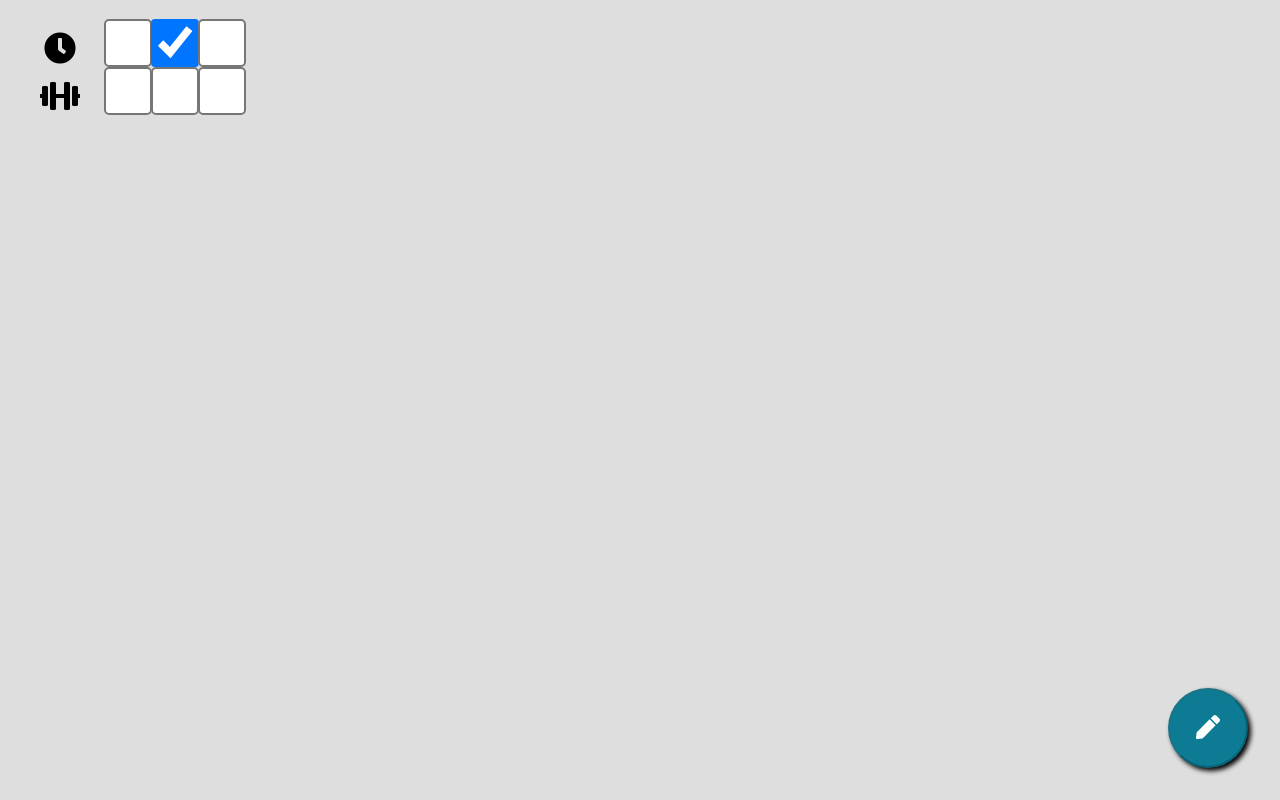
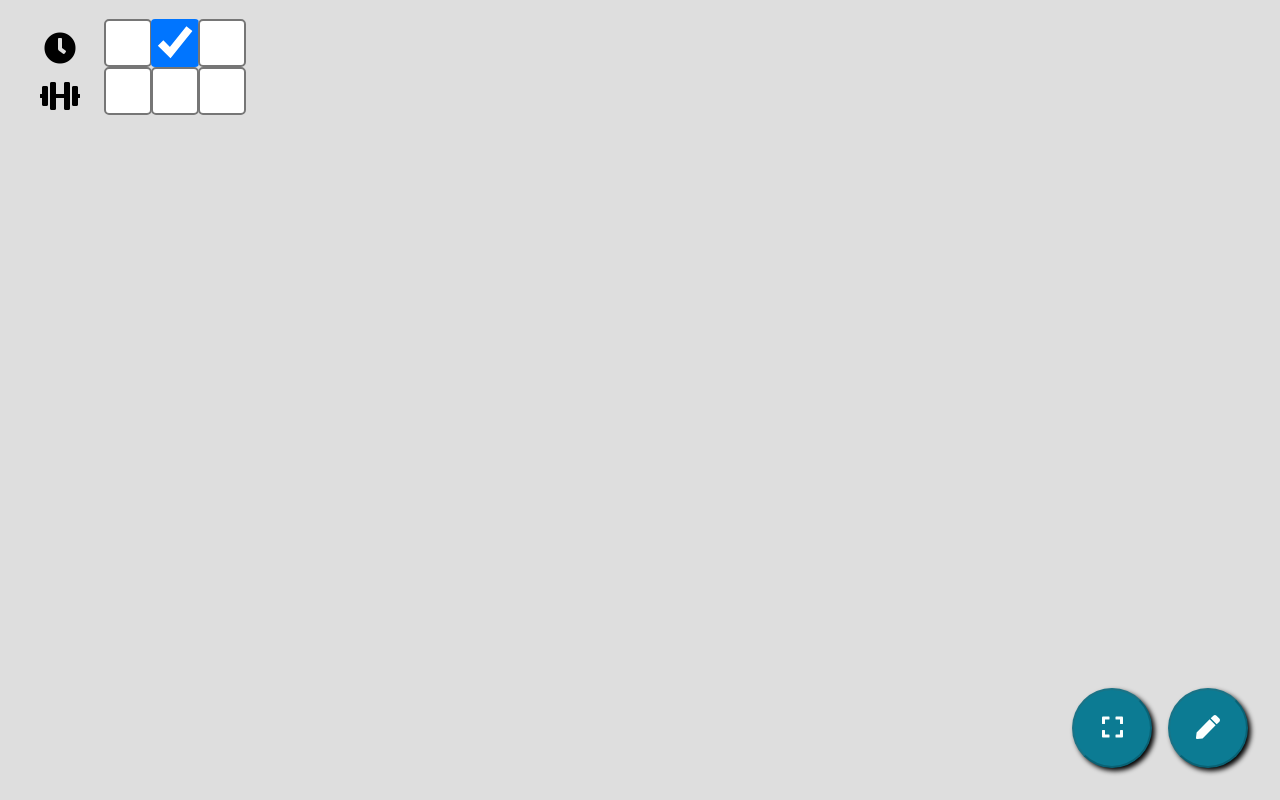
Before and after one commit to AuroraLS3/Good-Morning-dashboard, a React (Create React App) app in the folder application/: page / in a window 1280 px wide. Built offline with nearby package versions, Linux system fonts and the light colour scheme.

Commit message:
Added a fullscreen button

```diff
--- a/application/public/index.html
+++ b/application/public/index.html
@@ -26,7 +26,7 @@
     -->
     <title>Good morning dashboard</title>
   </head>
-  <body>
+  <body allowfullscreen>
     <noscript>You need to enable JavaScript to run this app.</noscript>
     <div id="root"></div>
     <!--
--- a/application/src/components/Dashboard.css
+++ b/application/src/components/Dashboard.css
@@ -1,7 +1,4 @@
-.edit-button {
-    position: fixed;
-    right: 2rem;
-    bottom: 2rem;
+.edit-button, .fullscreen-button {
     background-color: var(--color-dark);
     display: block;
     height: 5rem;
@@ -13,7 +10,19 @@
     color: var(--color-light);
 }
 
-.edit-button:hover {
+.edit-button {
+    position: fixed;
+    right: 2rem;
+    bottom: 2rem;
+}
+
+.fullscreen-button {
+    position: fixed;
+    right: 8rem;
+    bottom: 2rem;
+}
+
+.edit-button:hover, .fullscreen-button:hover {
     filter: brightness(1.1);
     cursor: pointer;
 }
--- a/application/src/components/Dashboard.js
+++ b/application/src/components/Dashboard.js
@@ -1,6 +1,7 @@
 import "./Dashboard.css";
 import React from "react";
 import EditButton from "./EditButton.js";
+import FullscreenButton from "./FullscreenButton.js";
 import Checkboxes from "./Checkboxes.js";
 import Storage from "../localStorage.js";
 
@@ -111,6 +112,7 @@ class Dashboard extends React.Component {
                     removeCheckbox={this.removeCheckbox}
                     changeLabel={this.changeLabel}
                 />
+                <FullscreenButton />
                 <EditButton onClick={this.toggleEditMode} />
             </section>
         );
--- /dev/null
+++ b/application/src/components/FullscreenButton.js
@@ -0,0 +1,50 @@
+import React from "react";
+import { FontAwesomeIcon } from "@fortawesome/react-fontawesome";
+import { faExpand, faCompress } from "@fortawesome/free-solid-svg-icons";
+
+class FullscreenButton extends React.Component {
+    constructor(props) {
+        super(props);
+        this.state = {
+            fullscreen: false,
+        };
+    }
+
+    componentDidMount() {
+        document.addEventListener("fullscreenchange", this.onFullscreenChange);
+    }
+
+    componentWillUnmount() {
+        document.removeEventListener(
+            "fullscreenchange",
+            this.onFullscreenChange
+        );
+    }
+
+    onFullscreenChange = () => {
+        this.setState({ fullscreen: Boolean(document.fullscreenElement) });
+    };
+
+    toggleFullscreen = () => {
+        if (!this.state.fullscreen) {
+            document.documentElement.requestFullscreen();
+        } else {
+            document.exitFullscreen();
+        }
+    }
+
+    render() {
+        return (
+            <button
+                className="fullscreen-button"
+                onClick={this.toggleFullscreen}
+            >
+                <FontAwesomeIcon
+                    icon={this.state.fullscreen ? faCompress : faExpand}
+                />
+            </button>
+        );
+    }
+}
+
+export default FullscreenButton;
```
